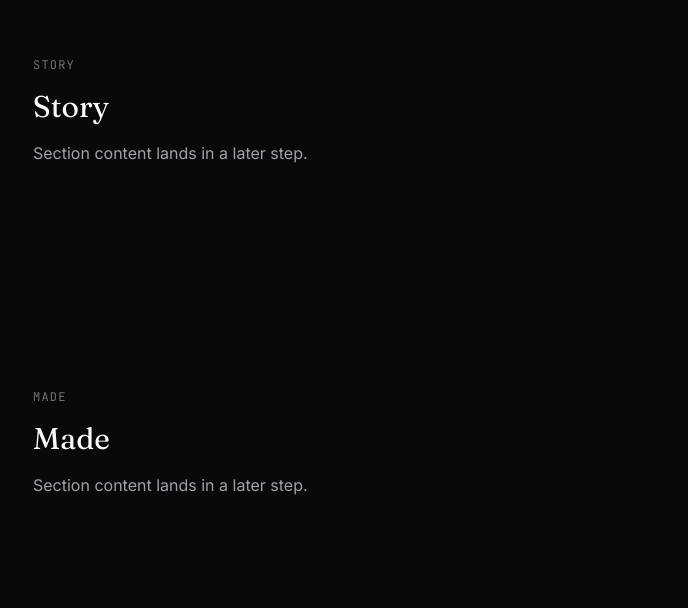
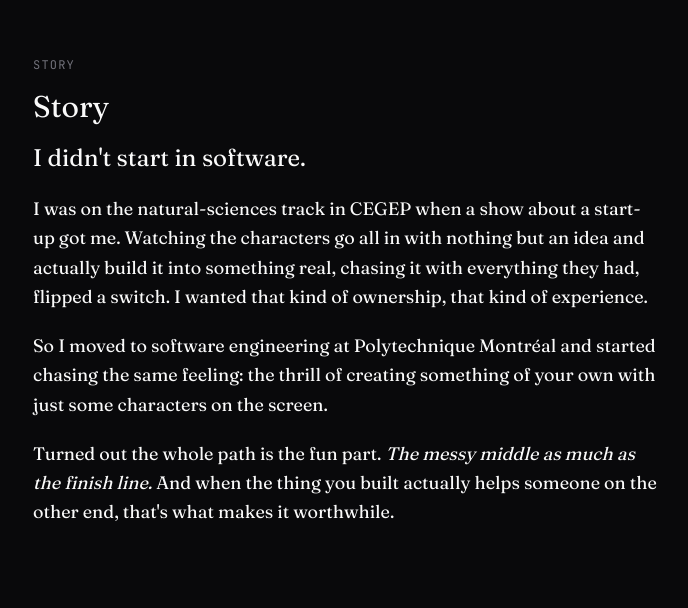
Before and after one commit to Mickunaru/portfolio, a Next.js app: page / in a window 1280 px wide. Shown: the part 752-1360 px from the top of the page, without its empty margins (295-983 px from the left). Built offline with nearby package versions, Linux system fonts and the light colour scheme.

Commit message:
feat: add Story section with origin narrative

```diff
--- a/src/app/page.tsx
+++ b/src/app/page.tsx
@@ -4,7 +4,6 @@ import { SunMoon } from "@/components/sun-moon";
    Ids match the nav anchors; generous vertical rhythm per SRS §5.3. */
 
 const placeholders = [
-  { id: "story", eyebrow: "story", title: "Story" },
   { id: "made", eyebrow: "made", title: "Made" },
   { id: "now", eyebrow: "now", title: "Now" },
   { id: "contact", eyebrow: "contact", title: "Get in touch." },
@@ -37,6 +36,37 @@ export default function Home() {
         </p>
       </section>
 
+      <section id="story" className="flex flex-col gap-4 py-28">
+        <p className="font-mono text-xs uppercase tracking-widest text-muted">
+          story
+        </p>
+        <h2 className="font-serif text-3xl text-primary">Story</h2>
+        <div className="flex max-w-[68ch] flex-col gap-5">
+          <p className="font-serif text-2xl leading-snug text-primary">
+            I didn&apos;t start in software.
+          </p>
+          <p className="font-serif text-lg leading-relaxed text-primary">
+            I was on the natural-sciences track in CEGEP when a show about a
+            start-up got me. Watching the characters go all in with nothing but
+            an idea and actually build it into something real, chasing it with
+            everything they had, flipped a switch. I wanted that kind of
+            ownership, that kind of experience.
+          </p>
+          <p className="font-serif text-lg leading-relaxed text-primary">
+            So I moved to software engineering at Polytechnique Montréal and
+            started chasing the same feeling: the thrill of creating something
+            of your own with just some characters on the screen.
+          </p>
+          <p className="font-serif text-lg leading-relaxed text-primary">
+            Turned out the whole path is the fun part.{" "}
+            <em>The messy middle as much as the finish line.</em>{" "}
+            And when the
+            thing you built actually helps someone on the other end,
+            that&apos;s what makes it worthwhile.
+          </p>
+        </div>
+      </section>
+
       {placeholders.map(({ id, eyebrow, title }) => (
         <section id={id} key={id} className="flex flex-col gap-4 py-28">
           <p className="font-mono text-xs uppercase tracking-widest text-muted">
```
Also changed, not shown: 1 other file (tests, documents, lock files or other folders).
